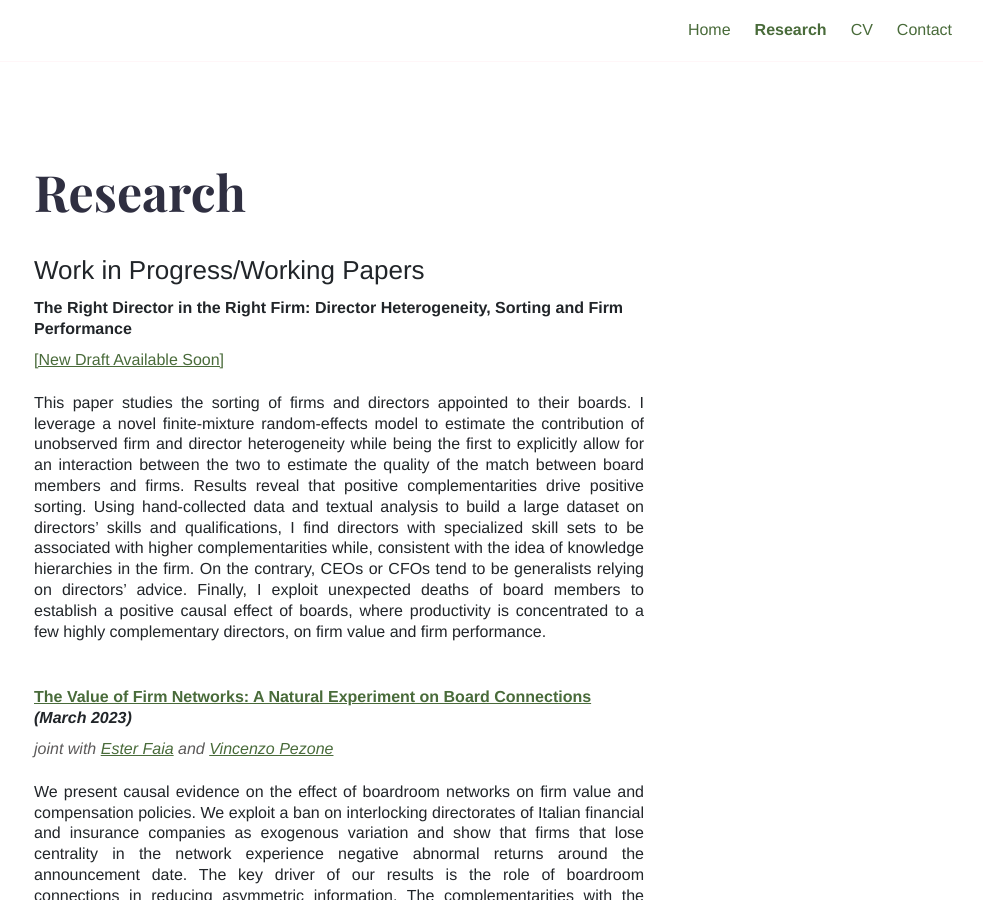
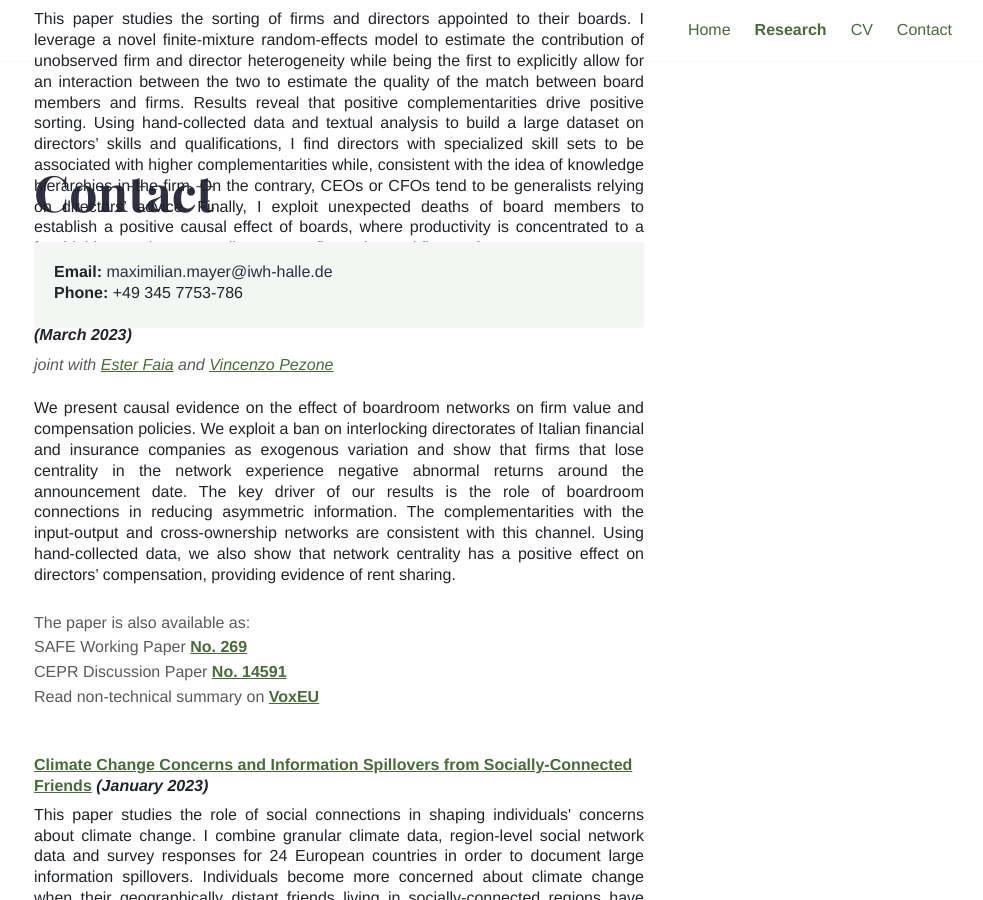
Before and after one commit to mayer-max/mayer-max.github.io, a Jekyll site: the page built from research.md, in a window 1280 px wide and 900 px high. Shown: the whole window, without its empty margins (141-1124 px from the left). Built offline with Jekyll 4.4.1, drawn with Linux system fonts in a browser that asks for light colours; part of the change alters nothing that is shown.

Commit message:
Update research.md

```diff
--- a/research.md
+++ b/research.md
@@ -1,10 +1,7 @@
 ---
-# You don't need to edit this file, it's empty on purpose.
-# Edit theme's home layout instead if you wanna make some changes
-# See: https://jekyllrb.com/docs/themes/#overriding-theme-defaults
-layout: page
-title: Research
-description: Research
+title: Contact
+layout: contact
+description: Contact
 ---
 
 ## Work in Progress/Working Papers
```
